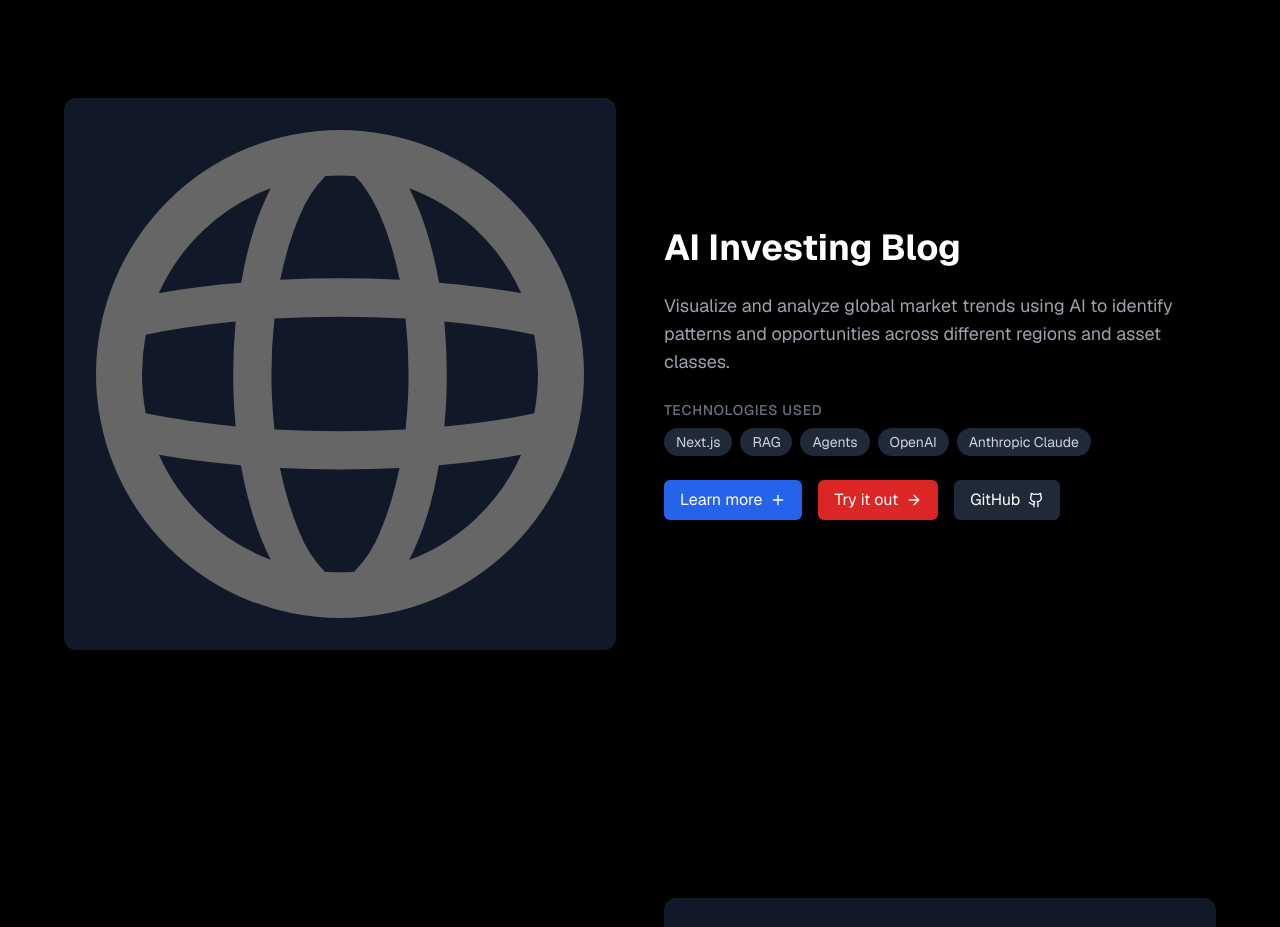
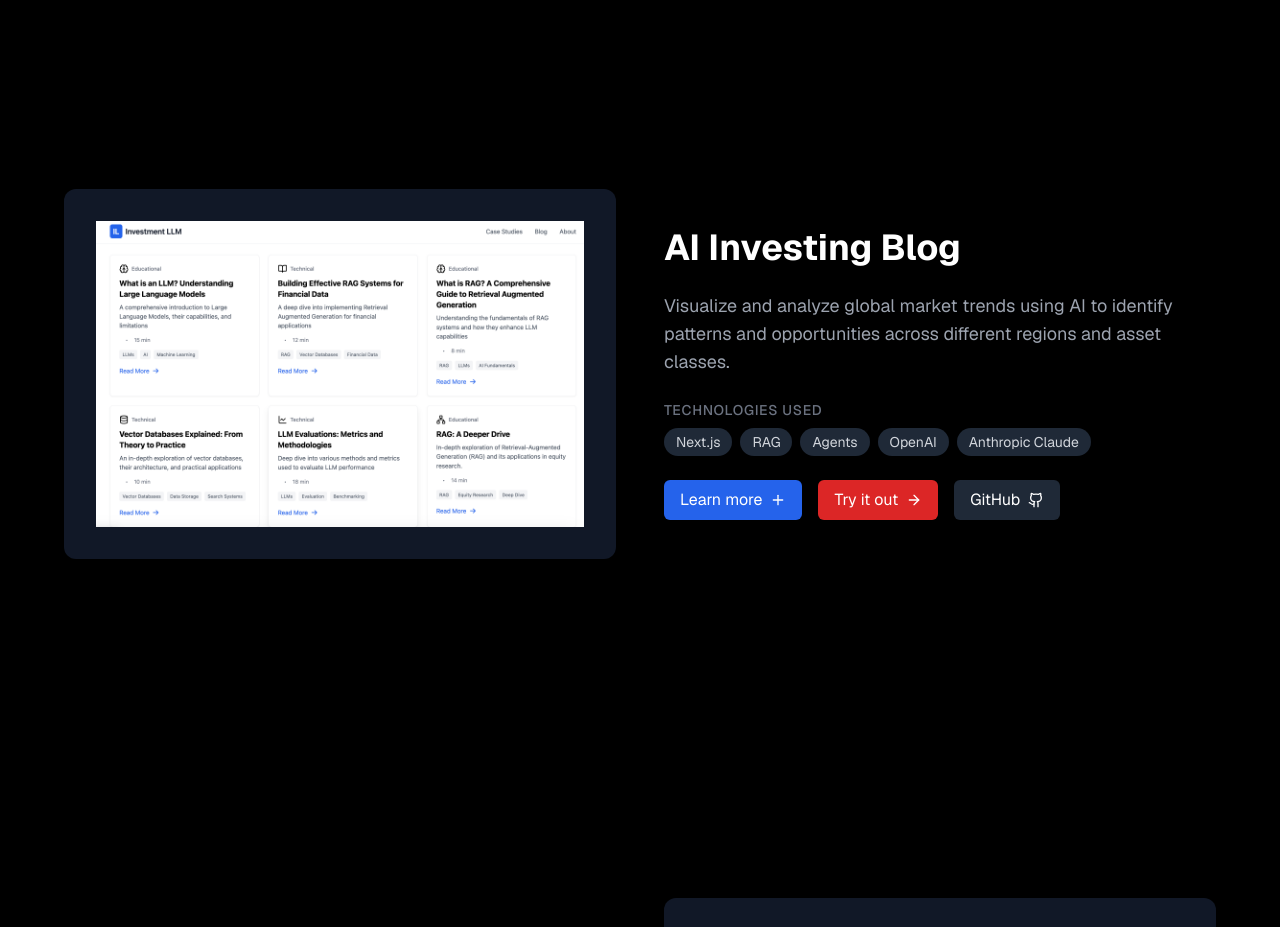
Before and after one commit to bme3412/BME-AI-investing, a Next.js app: page / in a window 1280 px wide. Shown: the part 1640-2567 px from the top of the page. Built offline with nearby package versions, Linux system fonts and the light colour scheme.

Commit message:
added investment blog image

```diff
--- a/src/components/AboutMe.js
+++ b/src/components/AboutMe.js
@@ -64,7 +64,7 @@ const AboutMe = () => {
             <h1 className="text-4xl font-bold mb-4 font-mono tracking-tight
                          bg-gradient-to-r from-blue-400 via-purple-400 to-pink-400
                          bg-clip-text text-transparent">
-              Portfolio Analyst & AI Technology Innovator
+              Global Technology Investor & AI-Obsessed Developer
             </h1>
             <div className="flex flex-wrap gap-4 mb-6">
               <a
--- a/src/components/ProjectPreviews.js
+++ b/src/components/ProjectPreviews.js
@@ -76,7 +76,7 @@ const ProjectPreviews = () => {
       title: "AI Investing Blog",
       description: "Visualize and analyze global market trends using AI to identify patterns and opportunities across different regions and asset classes.",
       technologies: ["Next.js", "RAG", "Agents", "OpenAI", "Anthropic Claude"],
-      image: "/globe.svg",
+      image: "/investment-llm-blog.png",
       learnMoreUrl: "https://github.com/yourusername/ai-investing-blog",
       tryItUrl: "https://ai-investing-blog.yourdomain.com"
     },
```
Also changed, not shown: public/investment-llm-blog.png (added).
